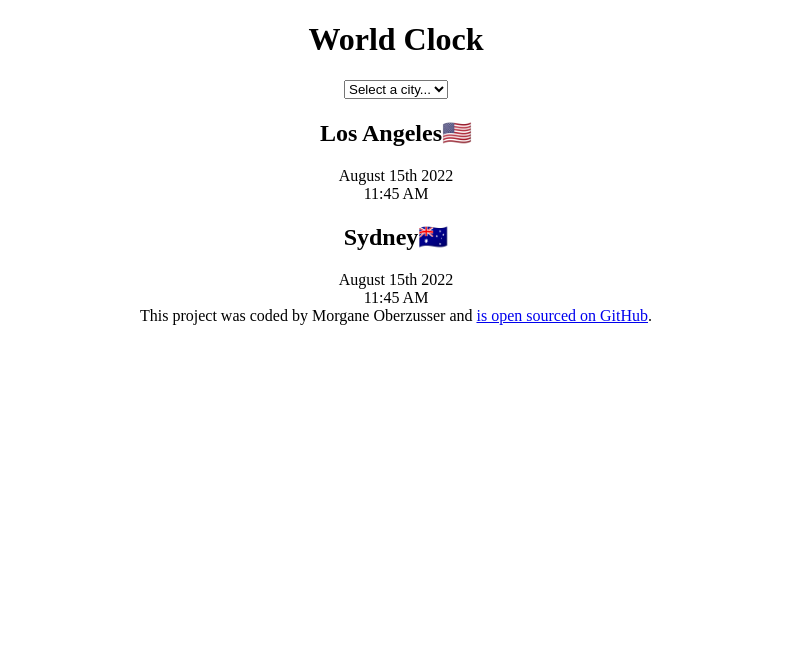
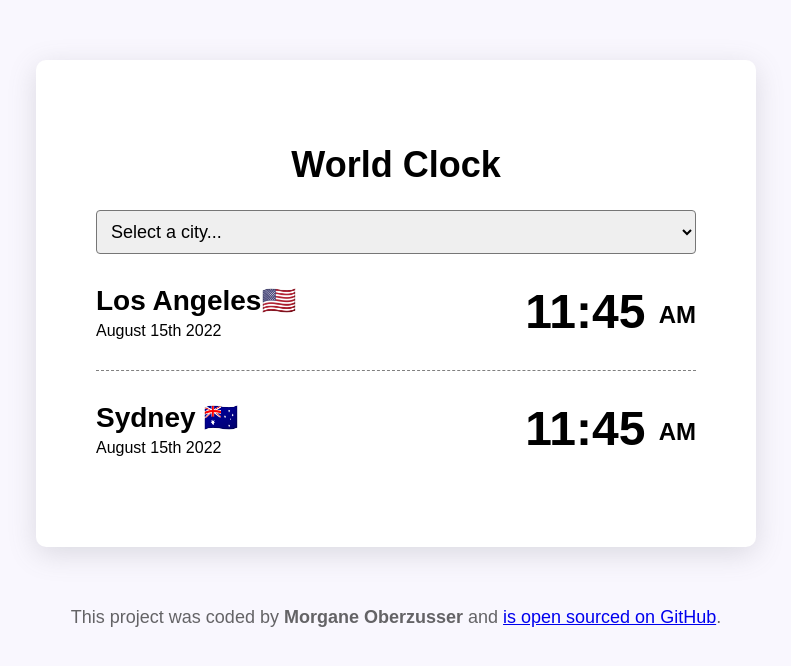
Before and after one commit to morgane2089/world-clock, a plain HTML site: page index.html in a window 1280 px wide. Shown: the whole page, without its empty margins (244-1035 px from the left). Drawn offline with Linux system fonts and the light colour scheme.

Commit message:
Styled the project with CSS

```diff
--- a/css/style.css
+++ b/css/style.css
@@ -1,7 +1,68 @@
 body {
+    background: #f9f7fe;
+    font-family: sans-serif;
+}
+
+h1 {
     text-align: center;
+    font-family: sans-serif;
+    font-size: 36px;
+}
+
+
+h2 {
+    margin: 0 0 5px;
+    font-size: 28px;
+}
+
+select {
+    display: block;
+    width: 100%;
+    font-size: 18px;
+    border-radius: 4px;
+    padding: 10px;
 }
 
 footer {
     text-align: center;
+    font-size: 18px;
+    color: rgba(0, 0, 0, 0.6);
 }
+
+
+.container {
+
+    max-width: 600px;
+    margin: 60px auto;
+    background: white;
+    padding: 60px;
+    border-radius: 10px;
+    box-shadow: rgba(100,100,111,0.2) 0px 7px 29px 0px ;
+}
+.city {
+    display: flex;
+    justify-content: space-between;
+    border-bottom: 1px dashed grey;
+    padding: 30px 0 ;
+}
+.city:last-child {
+border: none;}
+
+
+.date {
+opacity: 0,7;
+
+}
+
+
+.time {
+    font-size: 48px;
+    font-weight: bold;
+
+
+}
+.time small {
+    font-size: 24px;
+    vertical-align: middle;
+    line-height: 36px;
+}
--- a/index.html
+++ b/index.html
@@ -22,20 +22,30 @@
     </select>
 
     <div class="city">
+        <div>
             <h2>Los Angeles🇺🇸</h2>
             <div class="date"> August 15th 2022</div>
-            <div class="time"> 11:45 AM</div>
+        </div>
+        <div>
+            <div class="time"> 11:45 <small> AM</small></div>
+        </div>
 
     </div>
     <div class="city">
-        <h2>Sydney🇦🇺</h2>
-        <div class="date"> August 15th 2022</div>
-        <div class="time"> 11:45 AM</div>
+        <div>
+            <h2>Sydney 🇦🇺 </h2>
+            <div class="date"> August 15th 2022</div>
+        </div>
+        <div>
+            <div class="time"> 11:45 <small> AM</small></div>
+        </div>
+
+    </div>
 
 </div>
 </div>
     <footer>
-        This project was coded by Morgane Oberzusser and <a href="https://github.com/morgane2089/world-clock" target="_blank" >is open sourced on GitHub</a>.
+        This project was coded by <strong> Morgane Oberzusser </strong> and <a href="https://github.com/morgane2089/world-clock" target="_blank" >is open sourced on GitHub</a>.
     </footer>
 <script src="javascript/index.js"></script>
 </body>
```
